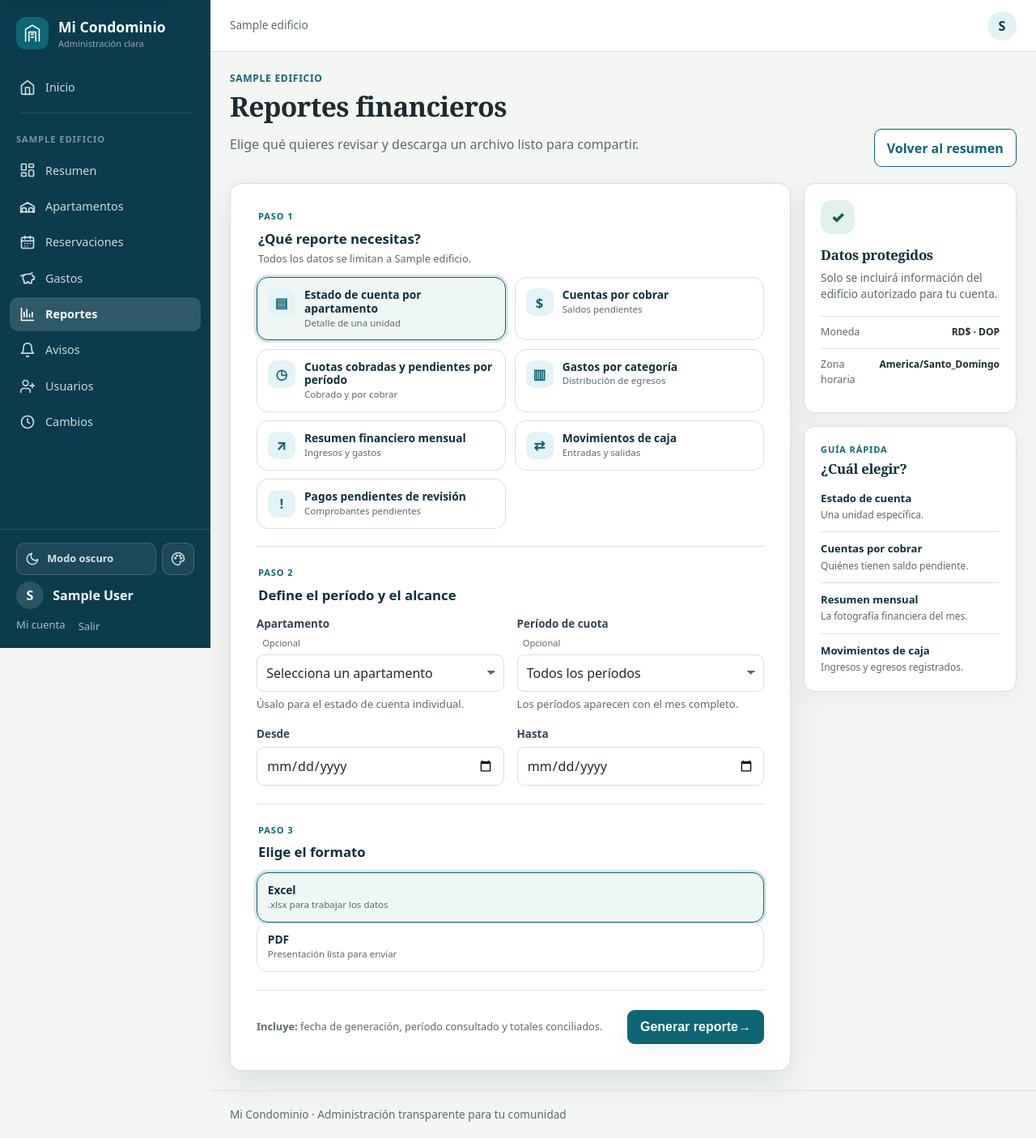
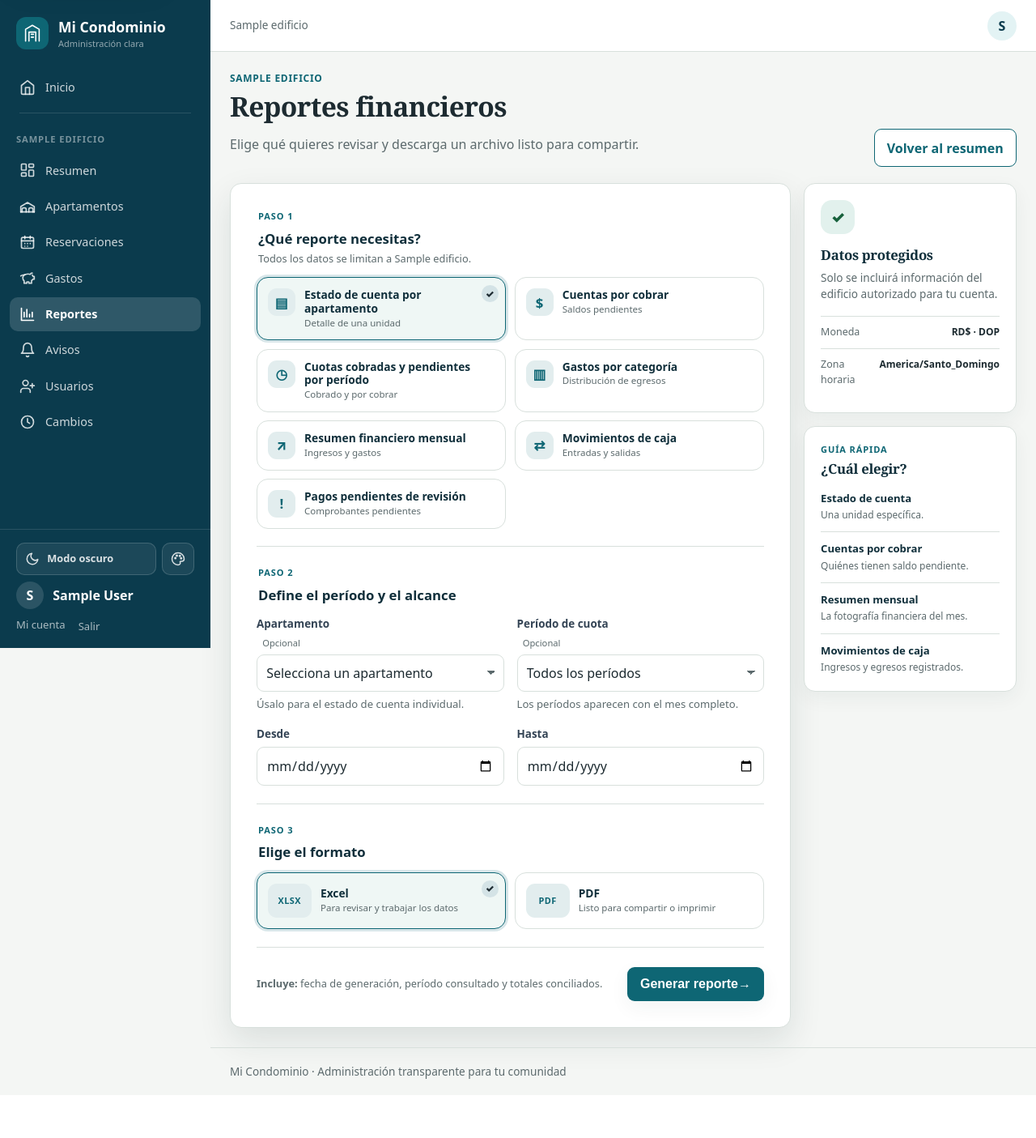
Before and after one commit to joseferdinang/condominio-saas-django, a Django app: page /edificios/1/reportes/ in a window 1280 px wide. Shown: the whole page at 81% size. After the commit the page ends 1332 px from the top, so only its background shows below. Run offline with Django 5.2, Linux system fonts and the light colour scheme; a user stored in the database is signed in; tables that the repository leaves empty hold one stand-in row (values such as "Sample post"); data that the repository does not hold is empty.

Commit message:
redesign: clarify report selection and export format

```diff
--- a/static/css/app.css
+++ b/static/css/app.css
@@ -655,12 +655,17 @@ input:focus, select:focus, textarea:focus {
 .report-builder legend small { color: var(--muted); font-size: .8rem; font-weight: 500; }
 .report-choice-group, .report-scope-group, .format-choice-group { padding-bottom: 1.35rem !important; border-bottom: 1px solid var(--line) !important; }
 .report-type-grid { display: grid; grid-template-columns: repeat(2, minmax(0, 1fr)); gap: .65rem; }
-.report-type-option, .format-option { position: relative; display: flex; align-items: flex-start; gap: .7rem; padding: .8rem; border: 1px solid var(--line); border-radius: 14px; background: var(--surface); cursor: pointer; transition: border-color .16s ease, box-shadow .16s ease, transform .16s ease; }
+.report-type-option, .format-option { position: relative; display: flex; align-items: flex-start; gap: .7rem; padding: .8rem 2.2rem .8rem .8rem; border: 1px solid var(--line); border-radius: 14px; background: var(--surface); cursor: pointer; transition: border-color .16s ease, box-shadow .16s ease, transform .16s ease; }
 .report-type-option:hover, .format-option:hover { border-color: #9ccfd0; box-shadow: var(--shadow); transform: translateY(-1px); }
 .report-type-option:has(input:checked), .format-option:has(input:checked) { border-color: var(--accent-strong); background: color-mix(in srgb, var(--accent) 55%, var(--surface)); box-shadow: 0 0 0 3px color-mix(in srgb, var(--accent-strong) 16%, transparent); }
+.report-type-option:focus-within, .format-option:focus-within { outline: 3px solid color-mix(in srgb, var(--focus-ring) 36%, transparent); outline-offset: 3px; }
+.report-type-option:has(input:checked)::after, .format-option:has(input:checked)::after { content: "✓"; position: absolute; top: .55rem; right: .55rem; display: grid; place-items: center; width: 21px; height: 21px; border-radius: 50%; background: color-mix(in srgb, var(--brand) 18%, var(--surface)); color: var(--ink); font-size: .75rem; font-weight: 900; }
 .report-type-option input, .format-option input { position: absolute; width: 1px; height: 1px; margin: -1px; overflow: hidden; clip: rect(0,0,0,0); opacity: 0; }
-.report-type-icon { display: grid; place-items: center; width: 34px; height: 34px; flex: 0 0 auto; border-radius: 11px; background: #e4f3f5; color: var(--brand); font-size: 1.05rem; font-weight: 850; }
-.report-type-option > span:last-child, .format-option > span { display: grid; gap: .15rem; min-width: 0; }
+.report-type-icon { display: grid; place-items: center; width: 34px; height: 34px; flex: 0 0 auto; border-radius: 11px; background: color-mix(in srgb, var(--brand) 12%, var(--surface)); color: var(--brand); font-size: 1.05rem; font-weight: 850; }
+.report-option-copy, .report-format-copy { display: grid; gap: .15rem; min-width: 0; }
+.report-format-badge { display: grid; place-items: center; width: 54px; height: 42px; flex: 0 0 auto; border-radius: 11px; background: color-mix(in srgb, var(--brand) 12%, var(--surface)); color: var(--brand); font-size: .68rem; font-weight: 900; letter-spacing: .04em; }
+.format-choice-grid { display: grid; grid-template-columns: repeat(2,minmax(0,1fr)); gap: .65rem; }
+.format-option { align-items: center; min-height: 70px; }
 .report-type-option strong, .format-option strong { color: var(--navy); font-size: .86rem; line-height: 1.2; }
 .report-type-option small, .format-option small { color: var(--muted); font-size: .72rem; line-height: 1.3; }
 .report-filter-grid { grid-template-columns: repeat(2, minmax(0, 1fr)); }
@@ -1155,7 +1160,7 @@ input[type="file"]::file-selector-button { margin-right: .7rem; padding: .45rem
   .filter-bar-compact { grid-template-columns: 1fr; }
   .filter-bar .filter-actions { grid-column: auto; }
   .report-layout { grid-template-columns: 1fr; }
-  .report-type-grid, .report-filter-grid, .apartment-form-grid { grid-template-columns: 1fr; }
+  .report-type-grid, .report-filter-grid, .format-choice-grid, .apartment-form-grid { grid-template-columns: 1fr; }
   .report-submit-row { align-items: stretch; flex-direction: column; }
   .report-submit-row .button { width: 100%; }
   .report-summary-card, .report-help-card { margin-top: 0; }
--- a/templates/base.html
+++ b/templates/base.html
@@ -7,7 +7,7 @@
   <meta name="theme-color" content="#0e6674">
   <title>{% block title %}Mi Condominio{% endblock %}</title>
   <link rel="icon" type="image/svg+xml" href="{% static 'images/favicon.svg' %}">
-  <link rel="stylesheet" href="{% static 'css/app.css' %}?v=20260929.7">
+  <link rel="stylesheet" href="{% static 'css/app.css' %}?v=20260929.8">
   <script src="{% static 'js/htmx.min.js' %}" defer></script>
   <script src="{% static 'js/sidebar.js' %}?v=20260920.2" defer></script>
   <script src="{% static 'js/theme.js' %}?v=20260920.2" defer></script>
--- a/templates/reports/index.html
+++ b/templates/reports/index.html
@@ -22,7 +22,7 @@
           <label class="report-type-option">
             <input type="radio" name="tipo" value="{{ value }}" {% if form.tipo.value == value or not form.tipo.value and forloop.first %}checked{% endif %}>
             <span class="report-type-icon" aria-hidden="true">{% if value == "estado_cuenta" %}▤{% elif value == "cuentas_cobrar" %}$ {% elif value == "cuotas_periodo" %}◷{% elif value == "gastos_categoria" %}▥{% elif value == "resumen_mensual" %}↗{% elif value == "movimientos_caja" %}⇄{% else %}!{% endif %}</span>
-            <span><strong>{{ label }}</strong><small>{% if value == "estado_cuenta" %}Detalle de una unidad{% elif value == "cuentas_cobrar" %}Saldos pendientes{% elif value == "cuotas_periodo" %}Cobrado y por cobrar{% elif value == "gastos_categoria" %}Distribución de egresos{% elif value == "resumen_mensual" %}Ingresos y gastos{% elif value == "movimientos_caja" %}Entradas y salidas{% else %}Comprobantes pendientes{% endif %}</small></span>
+            <span class="report-option-copy"><strong>{{ label }}</strong><small>{% if value == "estado_cuenta" %}Detalle de una unidad{% elif value == "cuentas_cobrar" %}Saldos pendientes{% elif value == "cuotas_periodo" %}Cobrado y por cobrar{% elif value == "gastos_categoria" %}Distribución de egresos{% elif value == "resumen_mensual" %}Ingresos y gastos{% elif value == "movimientos_caja" %}Entradas y salidas{% else %}Comprobantes pendientes{% endif %}</small></span>
           </label>
           {% endfor %}
         </div>
@@ -42,8 +42,8 @@
       <fieldset class="format-choice-group">
         <legend><span class="panel-kicker">Paso 3</span><strong>Elige el formato</strong></legend>
         <div class="format-choice-grid">
-          <label class="format-option"><input type="radio" name="formato" value="xlsx" {% if form.formato.value != "pdf" %}checked{% endif %}><span><strong>Excel</strong><small>.xlsx para trabajar los datos</small></span></label>
-          <label class="format-option"><input type="radio" name="formato" value="pdf" {% if form.formato.value == "pdf" %}checked{% endif %}><span><strong>PDF</strong><small>Presentación lista para enviar</small></span></label>
+          <label class="format-option"><input type="radio" name="formato" value="xlsx" {% if form.formato.value != "pdf" %}checked{% endif %}><span class="report-format-badge" aria-hidden="true">XLSX</span><span class="report-format-copy"><strong>Excel</strong><small>Para revisar y trabajar los datos</small></span></label>
+          <label class="format-option"><input type="radio" name="formato" value="pdf" {% if form.formato.value == "pdf" %}checked{% endif %}><span class="report-format-badge" aria-hidden="true">PDF</span><span class="report-format-copy"><strong>PDF</strong><small>Listo para compartir o imprimir</small></span></label>
         </div>
       </fieldset>
 
```
Also changed, not shown: accounts/tests/test_visual_preferences.py (+1 -1 lines), finance/tests/test_reports.py (+17 -0 lines).
